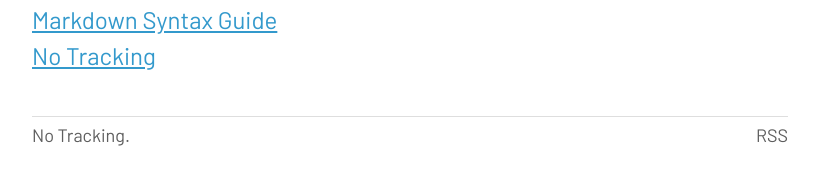
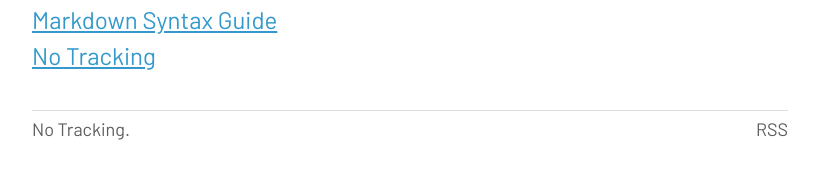
Before and after one commit to ajpwalser/ajpwalser.github.io, a Jekyll site: the page built from categories.html, in a window 1280 px wide. Shown: the part 499-684 px from the top of the page, without its empty margins (230-1049 px from the left). Built offline with Jekyll 4.4.1, drawn with Linux system fonts in a browser that asks for light colours.

Commit message:
Update style.css

```diff
--- a/css/style.css
+++ b/css/style.css
@@ -91,7 +91,7 @@
 }
 
 footer {
-	margin-top: 3em;
+	margin-top: 3rem;
 }
 
 .header,
@@ -125,7 +125,7 @@
 
 h1 {
 	font-size: 315.7%;
-	line-height: 1em;
+	line-height: 3rem;
 	margin-bottom: 0.33em;
 }
 
```
